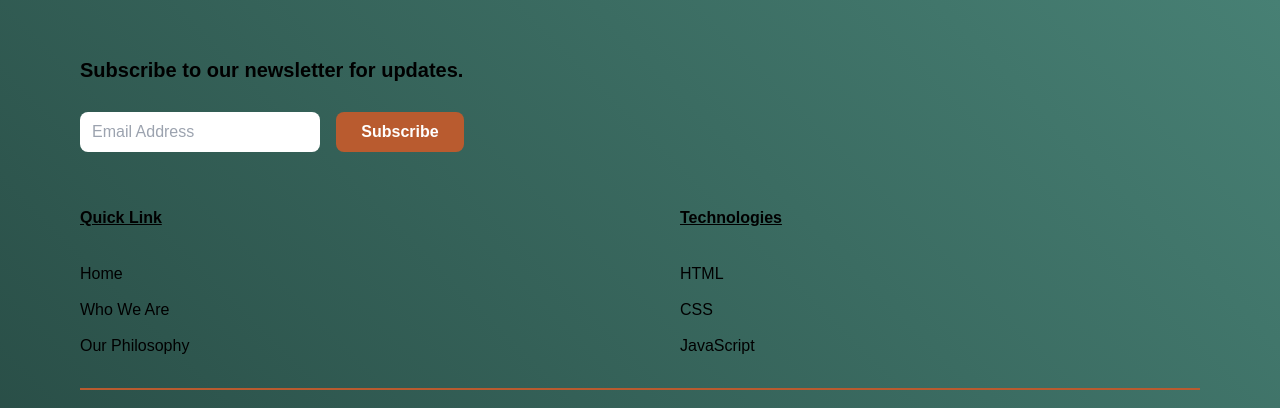
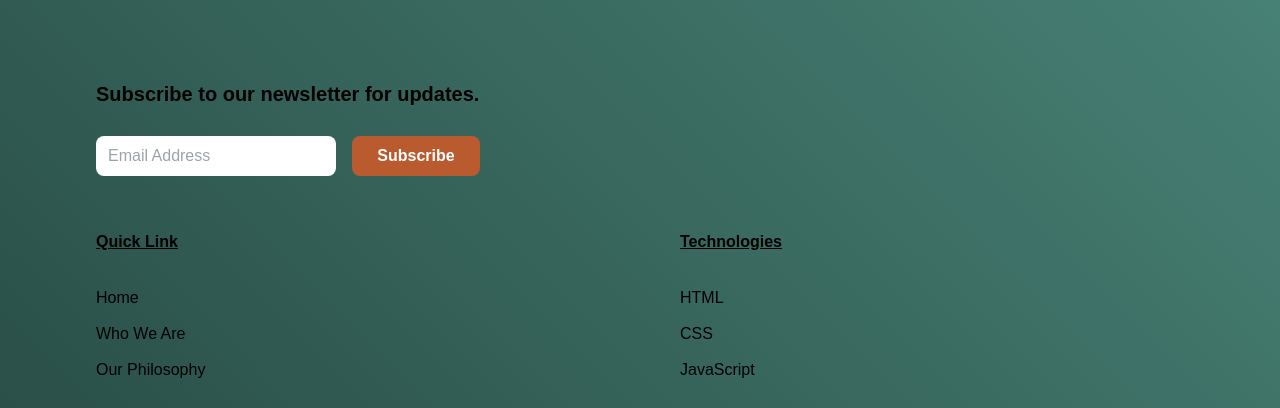
Before and after one commit to Emmanuel802/CS20240250_PTO2502_GROUPA_EMMANUELANOTIDAMWAMUKA_SDF05, a website: page index.html in a window 1280 px wide. Shown: the top 408 px of the page. Drawn offline with nearby package versions, Linux system fonts and the light colour scheme; grey boxes are pictures that could not be loaded.

Commit message:
Added margin for desktop screens

```diff
--- a/index.html
+++ b/index.html
@@ -46,7 +46,7 @@
       <div
         class="
           flex flex-col flex-wrap
-          my-12 mx-12 md:my-14 md:mx-20
+          my-12 mx-12 md:my-14 md:mx-20 lg:my-20 lg:mx-24
         "
       >
         <div class="footer-data">
```
